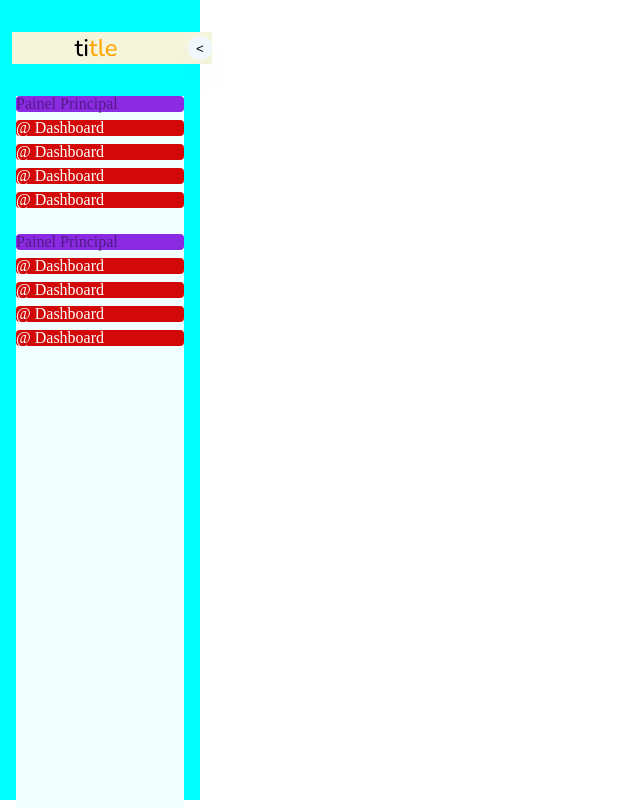
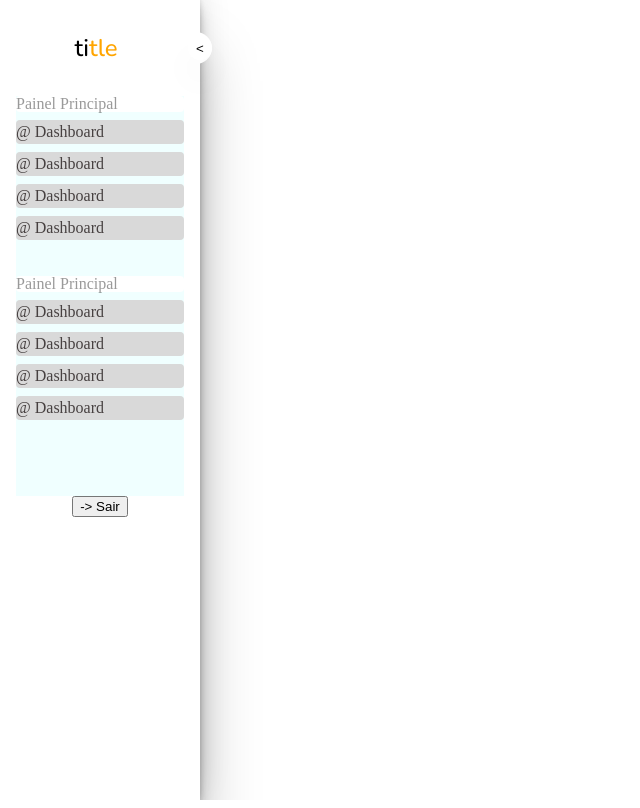
Before and after one commit to luizGervazio/SimpleSide, a plain HTML site: page index.html in a window 1280 px wide. Shown: the whole page, without its empty margins (0-640 px from the left). Drawn offline with nearby package versions, Linux system fonts and the light colour scheme.

Commit message:
update style.css and index.html

```diff
--- a/index.html
+++ b/index.html
@@ -37,6 +37,10 @@
                 </ul>
             </nav>
         </main>
+
+        <footer class="side-footer">
+            <button><span>-> Sair</span></button>
+        </footer>
     </aside>
 </body>
 </html>
--- a/styles.css
+++ b/styles.css
@@ -2,17 +2,19 @@ a{
 	text-decoration: none;
 }
 .side-container{
-	background-color: aqua;
+	background-color: rgb(255, 255, 255);
 	display: flex;
 	flex-direction: column;
 	max-width: 200px;
 	height: 100vh;
 	align-items: center;
+	box-shadow: rgba(0, 0, 0, 0.25) 0px 54px 55px, rgba(0, 0, 0, 0.12) 0px -12px 30px, rgba(0, 0, 0, 0.12) 0px 4px 6px, rgba(0, 0, 0, 0.17) 0px 12px 13px, rgba(0, 0, 0, 0.09) 0px -3px 5px;
+
 }
 
 .side-header{
 	font-family: "Nunito", sans-serif;
-	background-color: beige;
+	background-color: rgb(255, 255, 255);
 	margin: 32px 0 32px 24px;
 	display: flex;
 	gap: 8px;
@@ -20,6 +22,7 @@ a{
 	align-items: center;
 	font-size: 24px;
 	font-weight: 500;
+	border-radius: 99px;
 }
 
 .side-header button{
@@ -28,8 +31,17 @@ a{
 	width: 24px;
 	border-radius: 99px;
 	border: 0;
-	background-color: aliceblue;
+	background-color: rgb(255, 255, 255);
 	box-shadow: rgb(38, 57, 77) 0px 20px 30px -10px;
+	transition: 0.5s;
+	transform: rotate(30);
+}
+
+.side-header button:hover{
+	color: #fff;
+	background-color: orange;
+	display: inline-block;
+	transform: rotate(-90deg);
 }
 
 .side-header h1{
@@ -49,13 +61,13 @@ a{
 	flex-direction: column;
 	background-color: azure;
 	width: 168px;
-	height: 712px;
+	height: 400px;
 
 }
 
 .side-items nav ul{
 	width: 168px;
-	height: 114px;
+	height: 156px;
 	display: flex;
 	flex-direction: column;
 	gap: 8px;
@@ -64,19 +76,38 @@ a{
 
 .side-items nav ul p{
 	color: rgba(0, 0, 0, 0.4);
-	background-color: blueviolet;
+	background-color: rgb(255, 255, 255);
 	border-radius: 4px;
 	font-size: 16px;
 }
 
 .side-items nav ul li{
+	display: flex;
+	width: 168px;
+	height: 24px;
 	color: rgba(0, 0, 0, 0.4);
-	background-color: rgb(211, 9, 9);
+	background-color: #D9D9D9;
 	border-radius: 4px;
+	transition: 0.2s;
+	align-items: center;
+}
+
+.side-items nav ul li:hover{
+	background-color: orange;
 
 }
 
 .side-items nav ul li a{
-	color: rgb(255, 255, 255);
+	display: flex;
+	width: 168px;
+	height: 24px;
+	color: rgb(71, 65, 65);
 	font-size: 16px;
+	transition: 0.2s;
+	align-items: center;
+
 }
+
+.side-items nav ul li a:hover{
+	color: #fff;
+}
```
